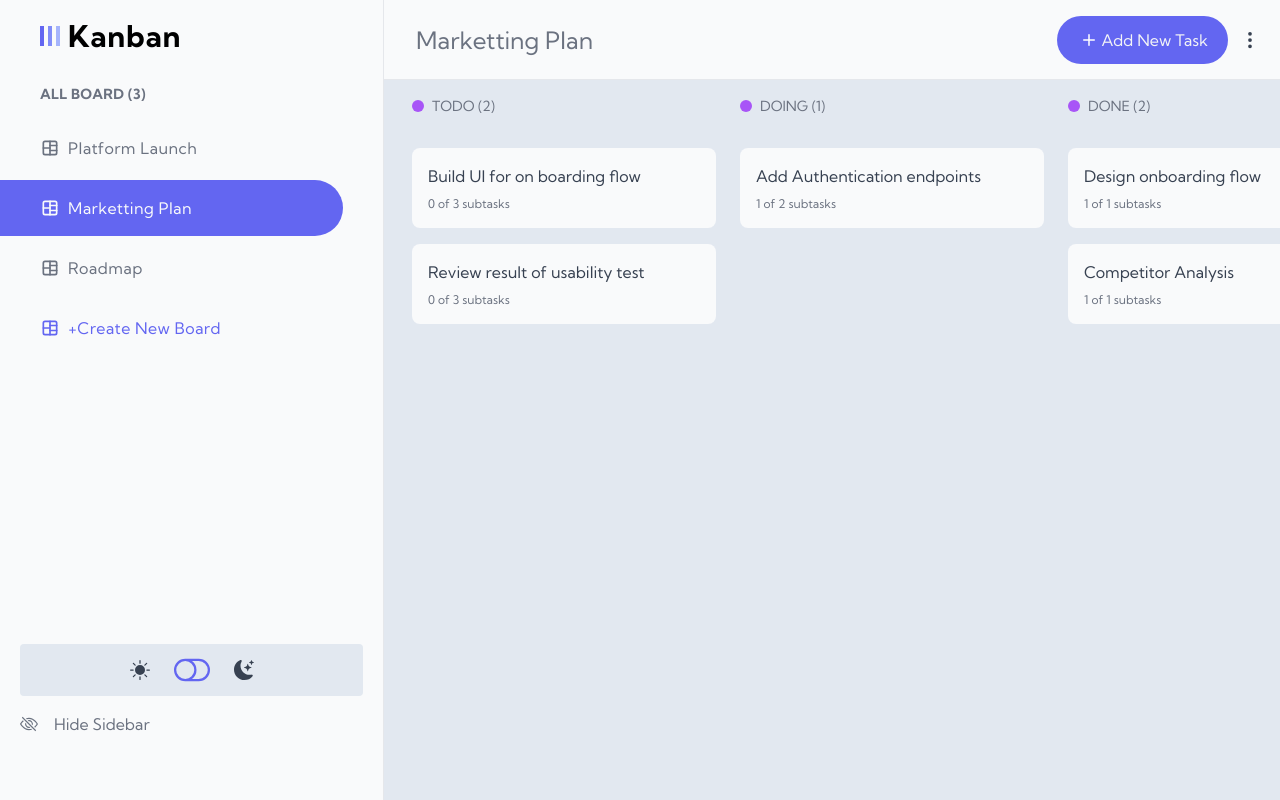
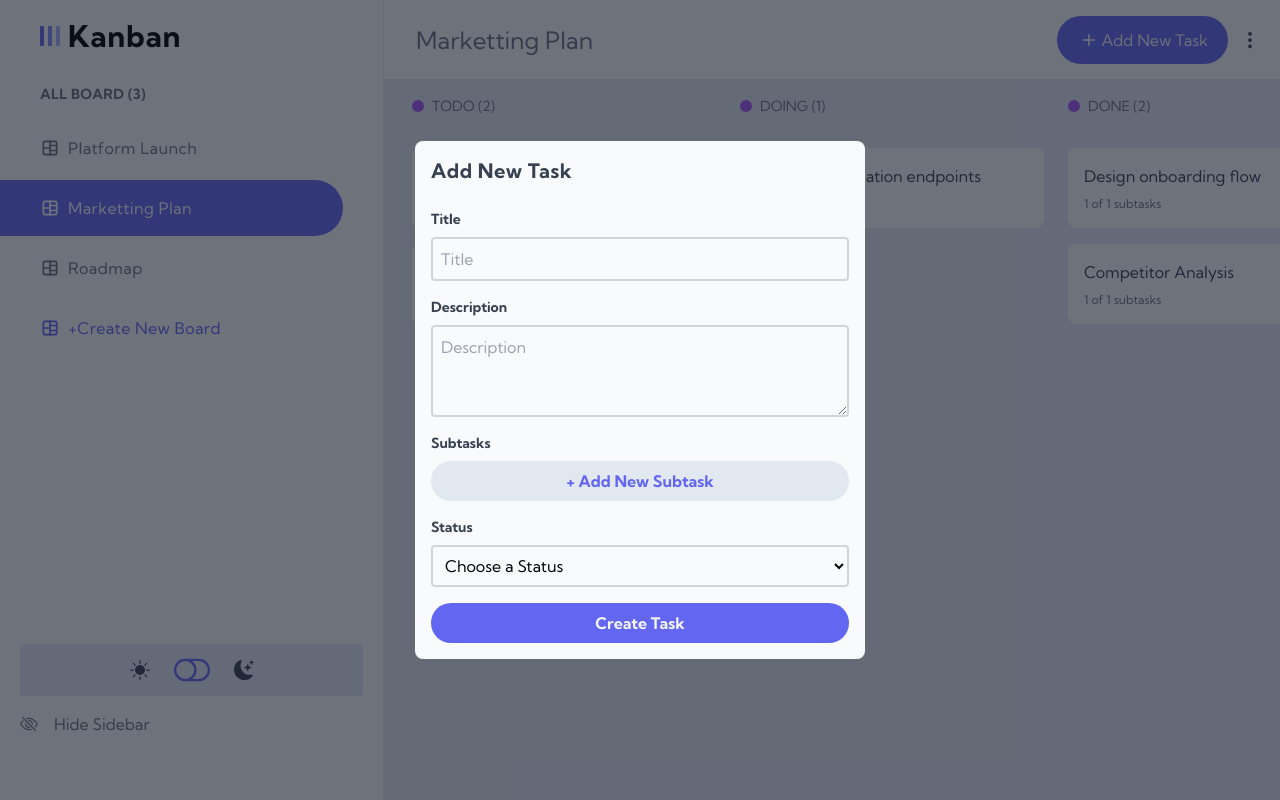
Before and after one commit to hbbolaji/kanban, a React (Create React App) app: page /b6ef5a777a4c64288bffb59e0e7f44dfa in a window 1280 px wide. Both pictures are taken after a click on the button "Add New Task". Built offline with nearby package versions, Linux system fonts and the light colour scheme.

Commit message:
create task feature

```diff
--- a/src/App.tsx
+++ b/src/App.tsx
@@ -1,14 +1,19 @@
 import React, { useContext, useState } from "react";
-import { Route, Routes } from "react-router-dom";
+import { Route, Routes, useLocation } from "react-router-dom";
 import Home from "./pages/Home";
 import Board from "./pages/Board";
 import { UtilityContext } from "./context/utilityContext";
 import Sidebar from "./components/Sidebar";
 import Header from "./components/Header";
+import Modal from "./components/Modal";
+import AddTask from "./components/AddTask";
 
 function App() {
   const { dark } = useContext(UtilityContext);
+  const { pathname } = useLocation();
+  let id = pathname.split("/")[1];
   const [sidebar, setSidebar] = useState<boolean>(true);
+  const [open, setOpen] = useState<boolean>(false);
   const [mobileSidebar, setMobileSidebar] = useState<boolean>(false);
   return (
     <div
@@ -53,6 +58,7 @@ function App() {
               sidebar={sidebar}
               openMobileSidebar={() => setMobileSidebar(true)}
               openSidebar={() => setSidebar(true)}
+              openNewTask={() => setOpen(true)}
             />
           </div>
         </header>
@@ -67,6 +73,9 @@ function App() {
           </div>
         </div>
       </main>
+      <Modal open={open} close={() => setOpen(false)}>
+        <AddTask boardId={id} close={() => setOpen(false)} />
+      </Modal>
     </div>
   );
 }
--- /dev/null
+++ b/src/components/AddTask.tsx
@@ -0,0 +1,108 @@
+import React, { useContext } from "react";
+import { FieldArray, Form, Formik } from "formik";
+import * as yup from "yup";
+import { v4 as uuid } from "uuid";
+import { BoardContext, SubtaskType, TaskType } from "../context/boardContext";
+import TextInput from "./TextInput";
+import TextArea from "./TextArea";
+import SelectInput from "./SelectInput";
+import { BsX } from "react-icons/bs";
+
+interface Props {
+  boardId: string;
+  close: () => void;
+}
+
+const AddTask: React.FC<Props> = ({ boardId, close }) => {
+  const initialValues = {
+    title: "",
+    description: "",
+    status: "",
+    subtasks: [],
+  };
+  const { boards, updateBoard } = useContext(BoardContext);
+  const board = boards[boardId];
+  const taskId = () => `t${uuid()}`.replaceAll("-", "");
+
+  const createTask = (task: TaskType) => {
+    const updateTasks = { ...board.tasks, [task.taskId]: task };
+    const updatedBoard = { ...board, tasks: updateTasks };
+    updateBoard({ ...boards, [task.boardId]: updatedBoard });
+  };
+  return (
+    <div className="space-y-6">
+      <p className="font-semibold tracking-wide text-gray-700 dark:text-gray-100 text-base md:text-xl">
+        Add New Task
+      </p>
+      <Formik
+        initialValues={initialValues}
+        validationSchema={validation}
+        onSubmit={(values) => {
+          createTask({ ...values, boardId: board.id, taskId: taskId() });
+          close();
+        }}
+      >
+        {({ values }) => (
+          <Form className="space-y-4">
+            <TextInput name="title" label="Title" />
+            <TextArea name="description" label="Description" />
+            <FieldArray name="subtasks">
+              {({ push, remove }) => (
+                <div className="space-y-2">
+                  <p className="block text-xs md:text-sm text-gray-700 dark:text-gray-300 font-semibold">
+                    Subtasks
+                  </p>
+                  {values.subtasks.map((sub: SubtaskType, index) => {
+                    const title = `subtasks[${index}].title`;
+                    return (
+                      <div key={sub.id} className="flex items-center space-x-2">
+                        <div className="flex-1">
+                          <TextInput
+                            name={title}
+                            label="Title"
+                            hideLabel={true}
+                          />
+                        </div>
+                        <BsX
+                          className="text-3xl cursor-pointer text-gray-600 dark:text-gray-200"
+                          onClick={() => remove(index)}
+                        />
+                      </div>
+                    );
+                  })}
+                  <button
+                    type="button"
+                    onClick={() => push({ id: uuid(), title: "", done: false })}
+                    className="w-full flex justify-center text-sm md:text-base text-center py-2 px-4 md:py-2 md:px-2 text-indigo-500 rounded-full bg-slate-200 flex items-center font-semibold"
+                  >
+                    + Add New Subtask
+                  </button>
+                </div>
+              )}
+            </FieldArray>
+            <SelectInput name="status" label="Status" data={board.statuses} />
+            <button
+              className="w-full flex justify-center text-sm md:text-base text-center py-2 px-4 md:py-2 md:px-2 bg-indigo-500 rounded-full text-gray-100 flex items-center font-semibold"
+              type="submit"
+            >
+              Create Task
+            </button>
+          </Form>
+        )}
+      </Formik>
+    </div>
+  );
+};
+
+const validation = yup.object().shape({
+  title: yup.string().required("Task title is required"),
+  status: yup.string().required("Task status is required"),
+  subtasks: yup.array().of(
+    yup.object().shape({
+      title: yup.string().required("Subtask title is required"),
+      done: yup.boolean(),
+    })
+  ),
+});
+
+export default AddTask;
--- a/src/components/Header.tsx
+++ b/src/components/Header.tsx
@@ -8,12 +8,14 @@ interface Props {
   sidebar: boolean;
   openSidebar?: () => void;
   openMobileSidebar?: () => void;
+  openNewTask: () => void;
 }
 
 const Header: React.FC<Props> = ({
   sidebar,
   openSidebar,
   openMobileSidebar,
+  openNewTask,
 }) => {
   const { pathname } = useLocation();
   let id = pathname.split("/")[1];
@@ -31,8 +33,12 @@ const Header: React.FC<Props> = ({
           {boards[id]?.title}
         </h2>
       </div>
+      {id !== "" ? (
         <div className="flex items-center space-x-3">
-        <button className="py-1 px-2 md:py-3 md:px-5 bg-indigo-500 rounded-full text-gray-100 flex items-center">
+          <button
+            className="py-1 px-2 md:py-3 md:px-5 bg-indigo-500 rounded-full text-gray-100 flex items-center"
+            onClick={openNewTask}
+          >
             <span className="text-2xl text-white">
               <BsPlus />
             </span>{" "}
@@ -40,6 +46,7 @@ const Header: React.FC<Props> = ({
           </button>
           <BsThreeDotsVertical className="cursor-pointer text-xl dark:text-gray-100 text-gray-700" />
         </div>
+      ) : null}
     </div>
   );
 };
--- a/src/components/Logo.tsx
+++ b/src/components/Logo.tsx
@@ -1,13 +1,17 @@
 import React from "react";
 import LogoIcon from "./LogoIcon";
+import { Link } from "react-router-dom";
 
 const Logo = () => {
   return (
     <div className="flex h-16 md:h-20 items-center px-10 space-x-2">
       <LogoIcon />
-      <h1 className="font-bold text-xl md:text-3xl tracking-wide text-black dark:text-gray-50">
+      <Link
+        to="/"
+        className="font-bold text-xl md:text-3xl tracking-wide text-black dark:text-gray-50"
+      >
         Kanban
-      </h1>
+      </Link>
     </div>
   );
 };
--- a/src/components/SelectInput.tsx
+++ b/src/components/SelectInput.tsx
@@ -16,7 +16,7 @@ const SelectInput: React.FC<Props> = ({ ...props }) => {
     <div className="space-y-1">
       <div className="space-y-2">
         <label
-          className="block text-xs md:text-sm text-gray-700 dark:text-gray-300"
+          className="block text-xs md:text-sm text-gray-700 dark:text-gray-300 font-semibold"
           htmlFor={name}
         >
           {label}
@@ -26,7 +26,7 @@ const SelectInput: React.FC<Props> = ({ ...props }) => {
           placeholder={label}
           id={name}
           value={field.value}
-          onChange={onChange}
+          onChange={onChange || field.onChange}
           // {...field}
         >
           <option value="">Choose a {label}</option>
--- a/src/components/TextArea.tsx
+++ b/src/components/TextArea.tsx
@@ -13,7 +13,7 @@ const TextArea: React.FC<Props> = ({ ...props }) => {
     <div className="space-y-1">
       <div className="space-y-2">
         <label
-          className="block text-xs md:text-sm text-gray-700 dark:text-gray-300"
+          className="block text-xs md:text-sm text-gray-700 dark:text-gray-300 font-semibold"
           htmlFor={name}
         >
           {label}
@@ -21,7 +21,7 @@ const TextArea: React.FC<Props> = ({ ...props }) => {
         <textarea
           className="block w-full text-sm md:text-base bg-transparent border-2 p-2 border-gray-300 dark:border-gray-500 dark:text-gray-200 rounded outline-none"
           placeholder={label}
-          rows={4}
+          rows={3}
           id={name}
           {...field}
         />
--- a/src/components/TextInput.tsx
+++ b/src/components/TextInput.tsx
@@ -4,20 +4,23 @@ import React from "react";
 interface Props {
   label: string;
   name: string;
+  hideLabel?: boolean;
 }
 
 const TextInput: React.FC<Props> = ({ ...props }) => {
-  const { label, name } = props;
+  const { label, name, hideLabel } = props;
   const [field, meta] = useField(props);
   return (
     <div className="space-y-1">
       <div className="space-y-2">
-        <label
-          className="block text-xs md:text-sm text-gray-700 dark:text-gray-300"
-          htmlFor={name}
-        >
-          {label}
-        </label>
+        {hideLabel ? null : (
+          <label
+            className="block text-xs md:text-sm text-gray-700 dark:text-gray-300 font-semibold"
+            htmlFor={name}
+          >
+            {label}
+          </label>
+        )}
         <input
           className="block w-full text-sm md:text-base bg-transparent border-2 p-2 border-gray-300 dark:border-gray-500 dark:text-gray-200 rounded outline-none"
           placeholder={label}
--- a/src/context/boardContext.tsx
+++ b/src/context/boardContext.tsx
@@ -4,6 +4,7 @@ import data from "../data";
 export interface SubtaskType {
   title: string;
   done: boolean;
+  id?: string;
 }
 
 export interface TaskType {
@@ -34,7 +35,7 @@ interface Props {
   updateBoard: (boards: { [key: string]: BoardType }) => void;
 }
 
-const initialSubtask: SubtaskType = { title: "", done: false };
+const initialSubtask: SubtaskType = { title: "", done: false, id: "" };
 const initialTask: TaskType = {
   title: "",
   subtasks: [initialSubtask],
@@ -69,9 +70,7 @@ const BoardProvider = ({ children }: { children: JSX.Element }) => {
     setBoards({ ...boards, [id]: board });
   };
 
-  const checkSubtask = (boardId: string) => {
-    console.log(boardId);
-  };
+  const checkSubtask = (boardId: string) => {};
 
   const getActiveBoard = (boardId: string) => {
     setActiveBoard(boards[boardId]);
```
Lines whose indentation alone changed are shown as unchanged.
